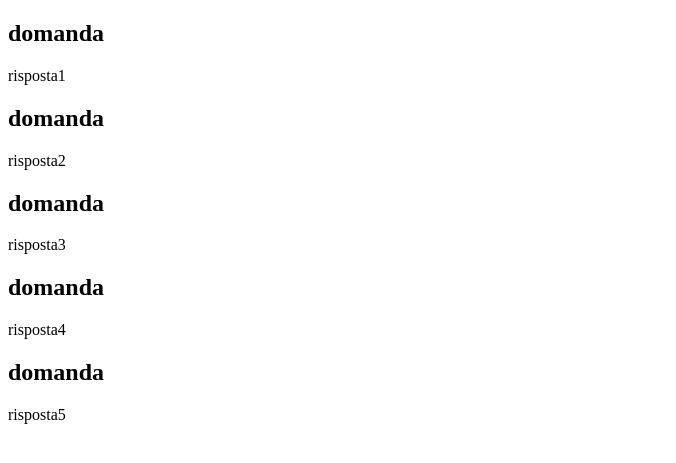
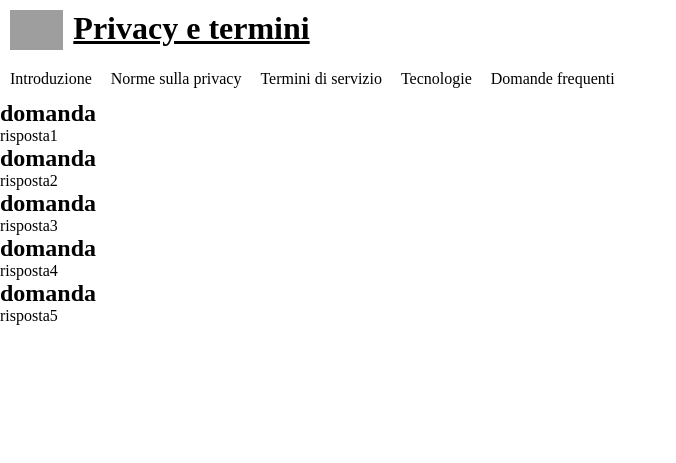
Before and after one commit to sartori-marco/php-google-faq, a PHP site: page / in a window 1280 px wide. Shown: the top 463 px of the page, without its empty margins (0-676 px from the left). Run offline with PHP 8.4, Linux system fonts and the light colour scheme; grey boxes are pictures that could not be loaded.

Commit message:
header ok

```diff
--- /dev/null
+++ b/css/style.css
@@ -0,0 +1,42 @@
+*{
+  margin: 0;
+  padding: 0;
+  box-sizing: border-box;
+}
+
+header{
+  height: 100px;
+  padding-left: 10px;
+}
+
+.header-top{
+  height: 50px;
+  display: flex;
+  padding-top: 10px;
+}
+
+.header-top a{
+  color: black;
+  padding-left: 10px;
+}
+
+
+.header-bottom{
+  height: 50px;
+}
+
+.header-bottom ul li{
+  display: inline-block;
+  padding-right: 15px;
+  padding-top: 20px;
+}
+
+.header-bottom ul li a{
+  color: black;
+  text-decoration: none;
+}
+
+.header-bottom ul li a:hover{
+  color: blue;
+  text-decoration: underline;
+}
--- a/index.php
+++ b/index.php
@@ -34,10 +34,28 @@ $faqs = [
    <meta charset="UTF-8">
    <meta name="viewport" content="width=device-width, initial-scale=1.0">
    <meta http-equiv="X-UA-Compatible" content="ie=edge">
+   <link rel="stylesheet" href="css/style.css">
    <title>Document</title>
  </head>
  <body>
    <header>
+     <div class="header-top">
+       <img src="https://lh3.googleusercontent.com/proxy/D8FoYxD0a3zL9AJju3QSdo-nENQPocN3_1vqb1zKoVljcXOMLGKnERW7O9-rhYQhGTTiiDIDYmuhClCviy8wwDn7sDc" alt="logo">
+       <h1> <a href="#">Privacy e termini</a>  </h1>
+
+     </div>
+
+     <div class="header-bottom">
+       <ul>
+         <li> <a href="#">Introduzione</a> </li>
+         <li> <a href="#">Norme sulla privacy</a></li>
+         <li><a href="#">Termini di servizio</a></li>
+         <li><a href="#">Tecnologie</a></li>
+         <li><a href="#">Domande frequenti</a></li>
+       </ul>
+
+     </div>
+
 
    </header>
 
```
